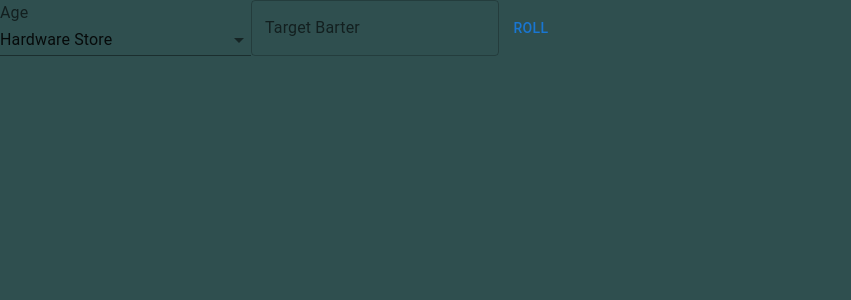
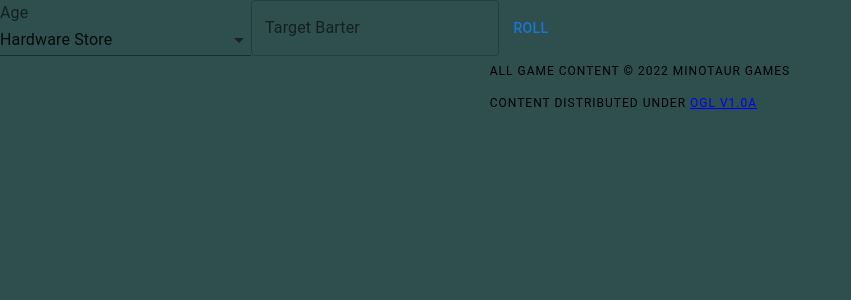
Before and after one commit to ken-bimmel/hopefinder-gm, a React (Create React App) app: page / in a window 1280 px wide. Shown: the top 300 px of the page, without its empty margins (0-851 px from the left). Built offline with nearby package versions, Linux system fonts and the light colour scheme.

Commit message:
Add copyright and OGL license

```diff
--- a/src/App.js
+++ b/src/App.js
@@ -5,6 +5,7 @@ import {
   NativeSelect,
   Grid,
   TextField,
+  Typography,
 } from "@mui/material";
 import { LOOT_AREAS, LOOT_TABLE } from "./data/lootTables";
 
@@ -28,7 +29,7 @@ function App() {
     <Grid
       container
       direction="column"
-      justifyContent="center"
+      justifyContent="space-between"
       alignItems="center"
     >
       <Grid item style={{ width: "100%" }}>
@@ -72,6 +73,27 @@ function App() {
           </Grid>
         </Grid>
       </Grid>
+      <Grid item>
+        <Grid container direction="column">
+          <Grid item>
+            <Typography variant="overline">
+              All game content © 2022 Minotaur Games
+            </Typography>
+          </Grid>
+          <Grid item>
+            <Typography variant="overline">
+              Content distributed under{" "}
+              <a
+                target="_blank"
+                rel="noreferrer"
+                href="https://opengamingfoundation.org/ogl.html"
+              >
+                OGL v1.0a
+              </a>
+            </Typography>
+          </Grid>
+        </Grid>
+      </Grid>
     </Grid>
   );
 }
```
